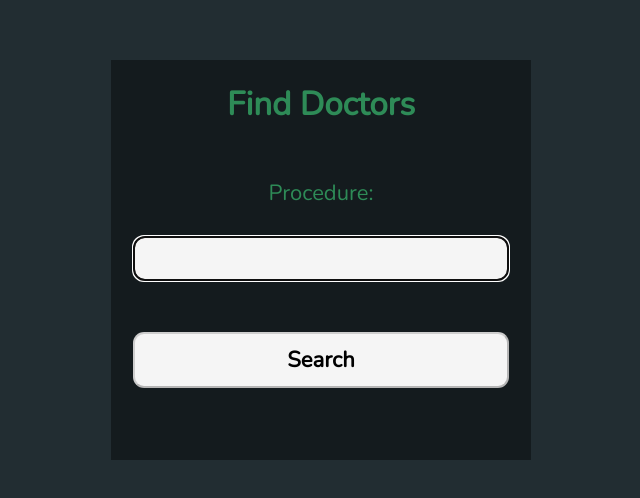
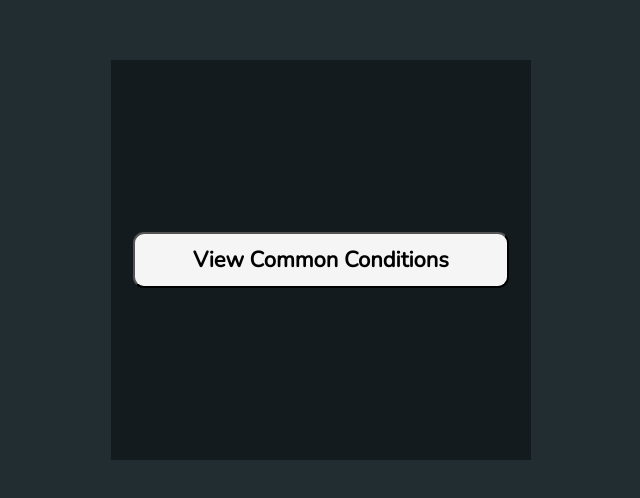
Before and after one commit to divya-sathiya/Medicross, a React (Create React App) app in the folder Medicross/frontend/: page / in a window 1280 px wide. Shown: the part 140-638 px from the top of the page, without its empty margins (319-959 px from the left). Built offline with nearby package versions, Linux system fonts and the light colour scheme.

Commit message:
second advanced query functional

```diff
--- a/Medicross/frontend/src/App.js
+++ b/Medicross/frontend/src/App.js
@@ -5,7 +5,8 @@ import React from "react";
 //import Login from "./components/Login.js";
 import SignUp from "./components/SignUp.js"
 import Profile from "./pages/Profile/Profile";
-import Search from "./pages/Search/Search"
+import Search from "./pages/Search/Search";
+import HealthStats from "./pages/HealthStats/HealthStats";
 
 // ORIGINAL -----------------------------------
 // function App() {
@@ -93,7 +94,7 @@ import Search from "./pages/Search/Search"
 function App() {
   return (
     <main className="App">
-      <Search />
+      <HealthStats />
     </main>
   );
 }
--- a/Medicross/frontend/src/pages/HealthStats/HealthStats.js
+++ b/Medicross/frontend/src/pages/HealthStats/HealthStats.js
@@ -14,12 +14,10 @@ const HealthStats = () => {
   const handleSubmit = async (e) => {
     e.preventDefault();
     try {
-      const response = await axios.get("http://localhost:3002/api/findrisks", {
-        condition: condition,
-      });
+      const response = await axios.get("http://localhost:3002/api/findrisks");
 
-      console.log(response.data);
-      setCondition(response.data);
+      console.log(response);
+      setCondition(response.data[0].Affected + " individuals affected by " + response.data[0].conditionName);
       setSuccess(true);
     } catch (err) {
       if (!err.response) {
@@ -27,7 +25,7 @@ const HealthStats = () => {
       } else {
         setErrMsg("Health Stats Failed");
       }
-      errRef.current.focus();
+      //errRef.current.focus();
     }
   };
 
@@ -35,7 +33,7 @@ const HealthStats = () => {
     <>
         {success ? (
             <section>
-            <h1>Conditions</h1>
+            <h1>Recent Common Conditions</h1>
             <br />
             <TextField
                 disabled={disabledField}
```
Also changed, not shown: 1 other file (tests, documents, lock files or other folders).
